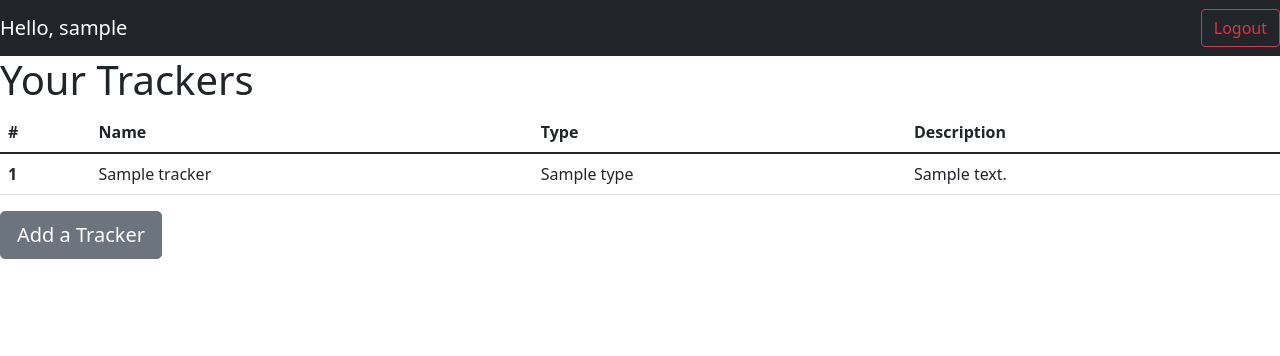
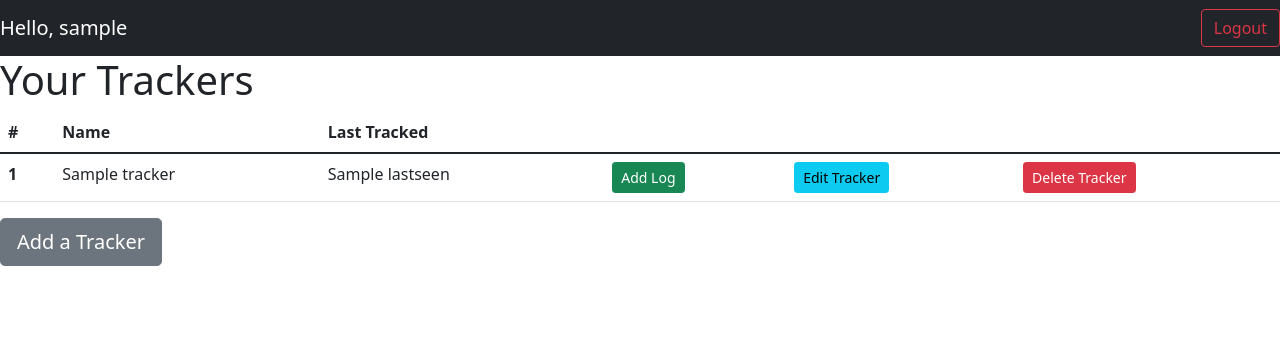
Before and after one commit to harishsahadev/QuantifiedSelf-App, a Flask app: template templates/dashboard.html in a window 1280 px wide. Shown: the top 356 px of the page. Run offline with Flask 2, Linux system fonts and the light colour scheme; the template is opened without the code that fills it: most values are stand-ins (such as "Sample title", 1, 10 or a date in 2020).

Commit message:
dashboard updates

```diff
--- a/application/controllers.py
+++ b/application/controllers.py
@@ -61,8 +61,8 @@ def create_tracker():
     user = User.query.filter_by(userid=session["user"]).first()
 
     if request.method == "POST":
-        tracker = Tracker.query.filter_by(userid=session["user"]).first()
-        if tracker.trackername == request.form["name"]:
+        tracker = Tracker.query.filter_by(trackername=request.form["name"], userid=session["user"] ).first()
+        if tracker != None:
             flash('Tracker Already Exist!', category='danger')
         else:
             tracker = Tracker(trackername=request.form["name"], description=request.form["description"], type=request.form.get('tracker_type'), userid=session["user"])
@@ -90,7 +90,7 @@ def multiple_choice():
             db.session.add(mcq)
             db.session.commit()
 
-        return redirect(url_for('dashboard'), userid=session["user"])
+        return redirect(url_for('dashboard', userid=session["user"]))
 
     return render_template('multiple_choice.html', title="Create Tracker", username=user.fname)
 
--- a/application/models.py
+++ b/application/models.py
@@ -21,6 +21,7 @@ class Tracker(db.Model):
     description = db.Column(db.String)
     type = db.Column(db.String, nullable=False)
     userid = db.Column(db.Integer, db.ForeignKey("user.userid"), nullable=False)
+    lastseen = db.Column(db.DateTime)
 
 class MultipleChoice(db.Model):
     __tablename__ = 'multiple_choice'
--- a/templates/dashboard.html
+++ b/templates/dashboard.html
@@ -12,8 +12,10 @@
               <tr>
                 <th scope="col">#</th>
                 <th scope="col">Name</th>
-                <th scope="col">Type</th>
-                <th scope="col">Description</th>
+                <th scope="col">Last Tracked</th>
+                <th scope="col"></th>
+                <th scope="col"></th>
+                <th scope="col"></th>
               </tr>
             </thead>
             <tbody>
@@ -21,8 +23,10 @@
                 <tr>
                     <th scope="row">{{ loop.index }}</th>
                     <td>{{ tracker['trackername'] }}</td>
-                    <td>{{ tracker['type'] }}</td>
-                    <td>{{ tracker['description'] }}</td>
+                    <td>{{ tracker['lastseen'] }}</td>
+                    <td><a href="#" type="button" class="btn btn-success btn-sm">Add Log</a></td>
+                    <td><a href="#" type="button" class="btn btn-info btn-sm">Edit Tracker</a></td>
+                    <td><a href="#" type="button" class="btn btn-danger btn-sm">Delete Tracker</a></td>
                 </tr>
                 {% endfor %}
             </tbody>
```
Also changed, not shown: db_directory/project_db.sqlite3.
